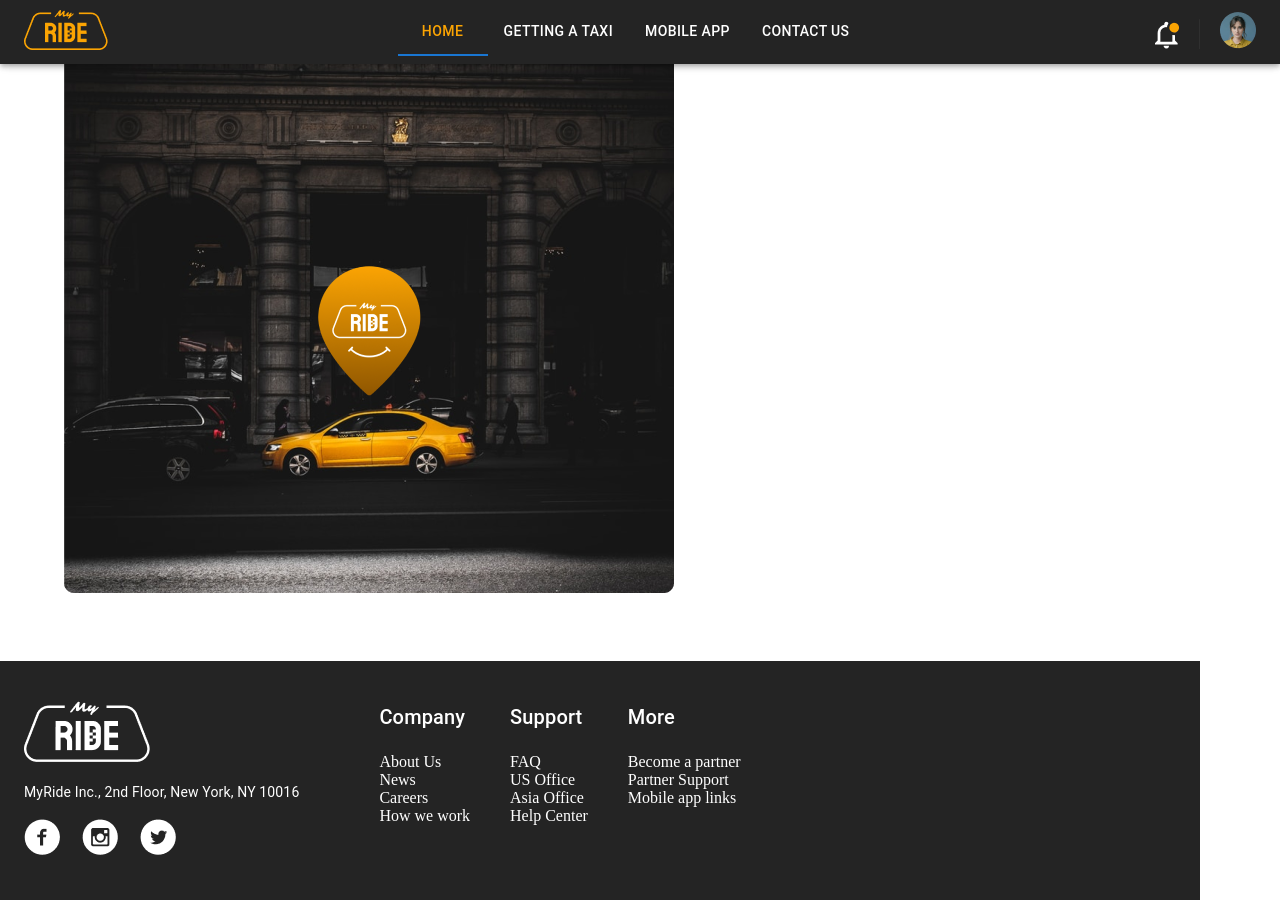
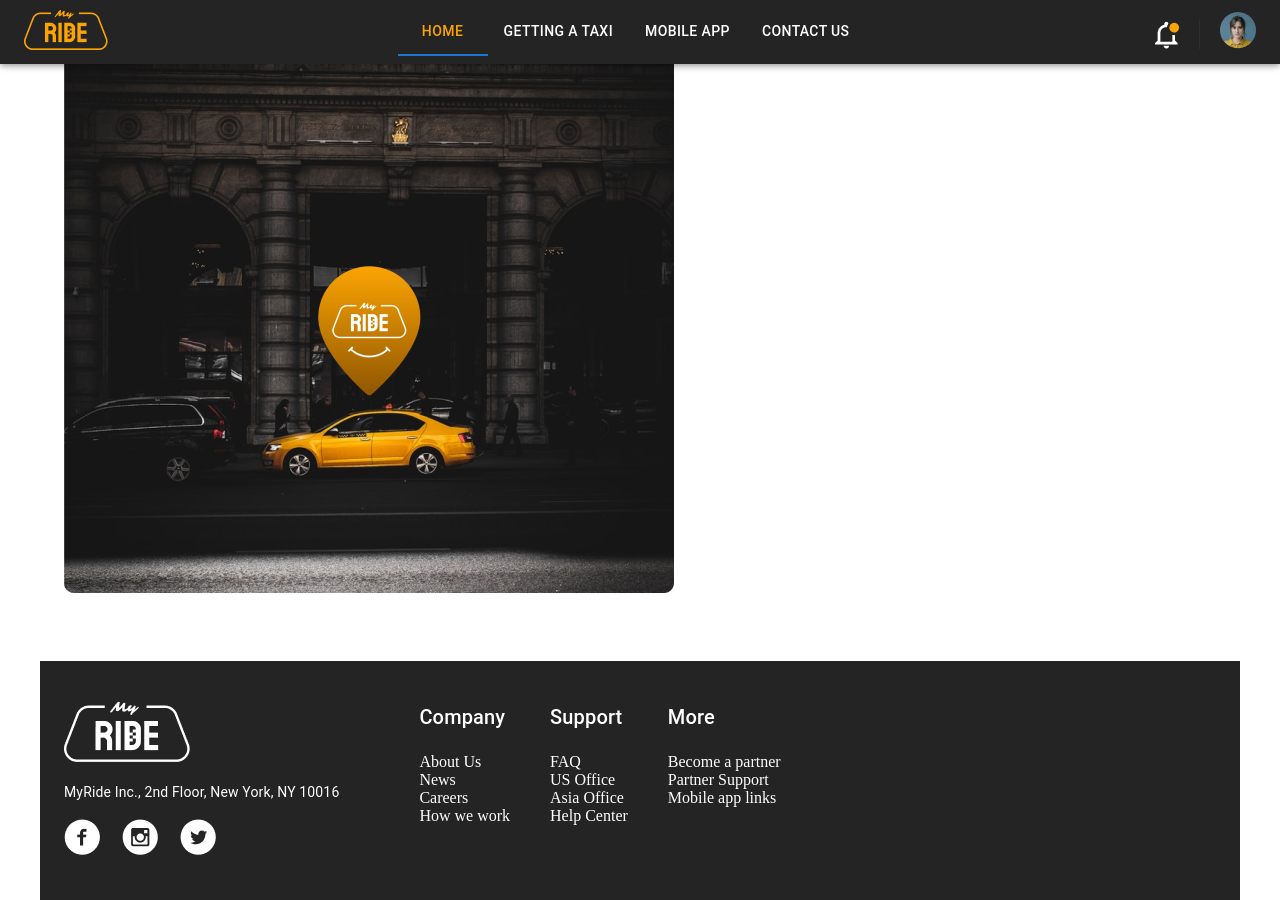
Before and after one commit to viviancol/desafio3-compassuol, a React (Vite) app in the folder my-ride/: page / in a window 1280 px wide. Before the commit the page ends 800 px from the top, so only its background shows below. Built offline with nearby package versions, Linux system fonts and the light colour scheme.

Commit message:
fix: remove position:'fixed'

```diff
--- a/my-ride/src/components/footer/Footer.tsx
+++ b/my-ride/src/components/footer/Footer.tsx
@@ -6,7 +6,6 @@ const Footer: React.FC = () => {
     <Container
         component="footer"
         sx={{
-            position:'fixed',
             marginTop:'4rem',
             bgcolor:'#242424',
             color:'#fff',
```
